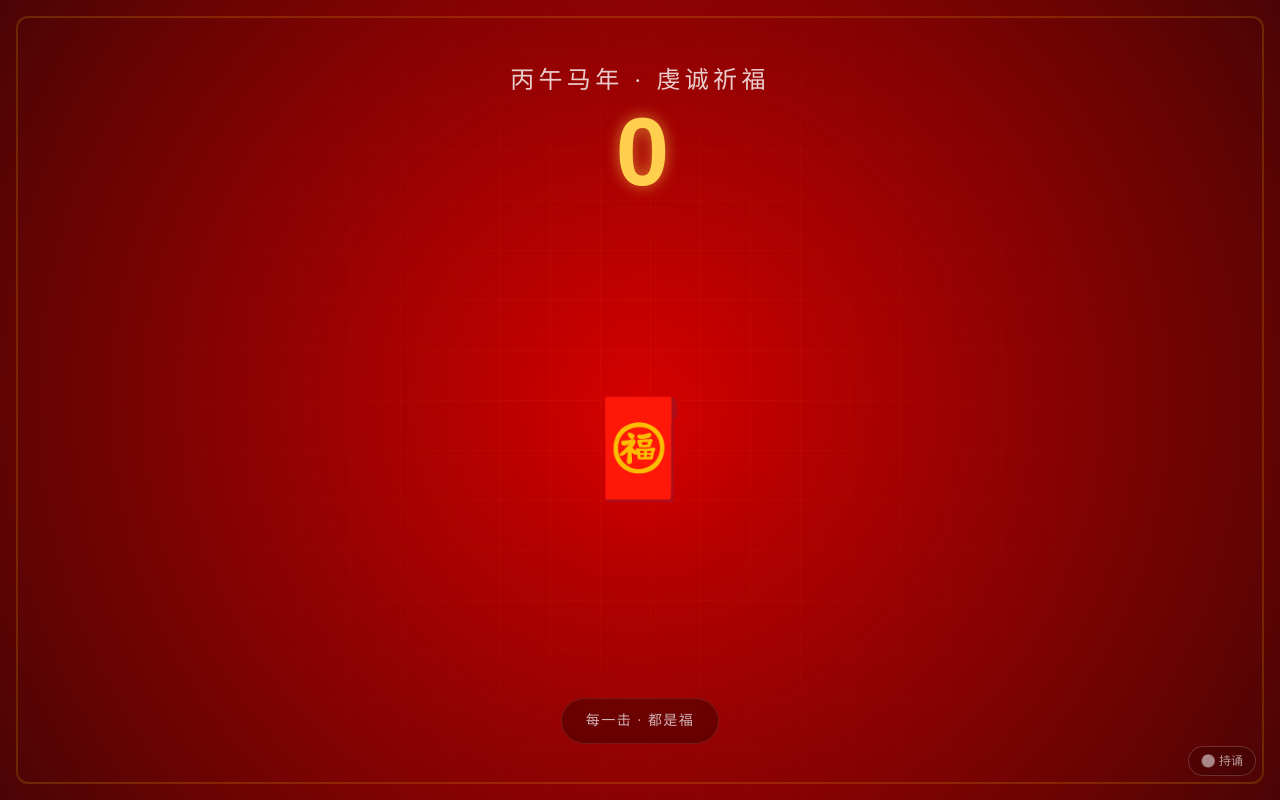
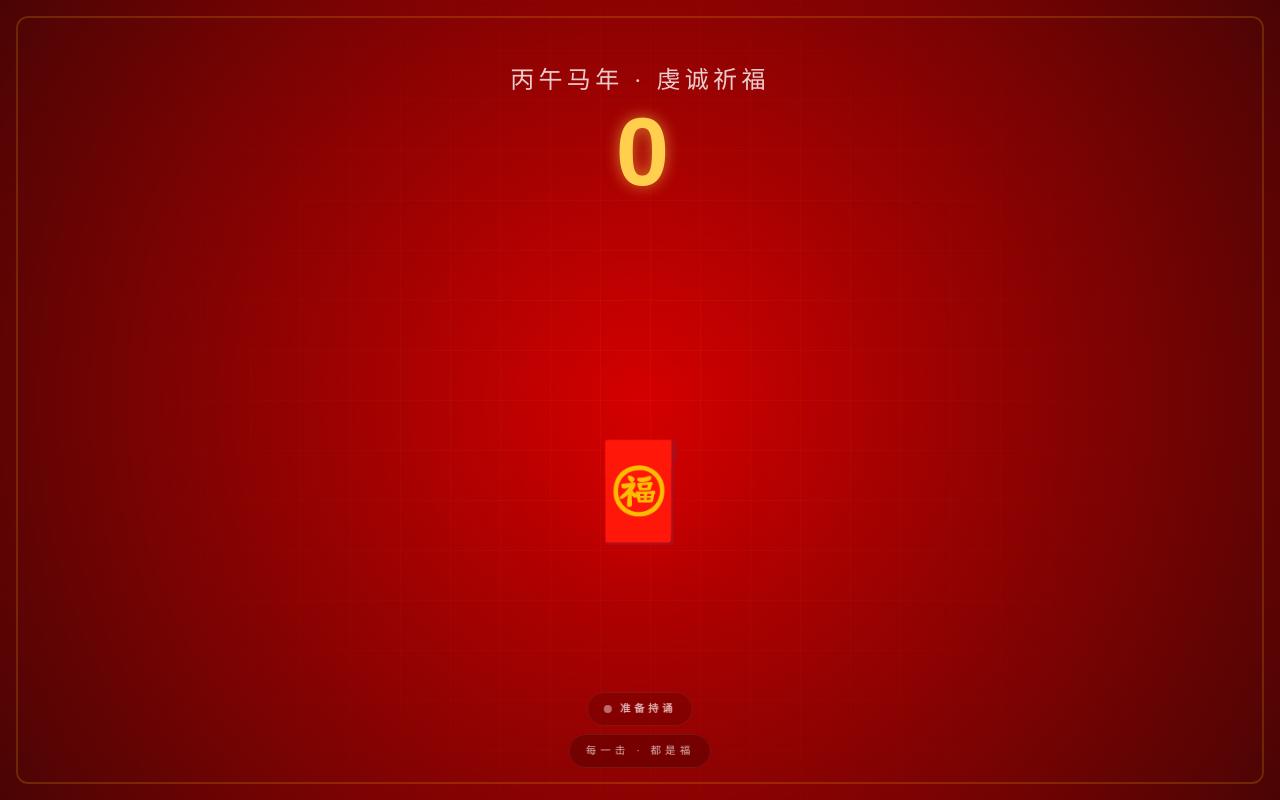
Before and after one commit to coolyofi/2026LNY, a Next.js app: page / in a window 1280 px wide. Built offline with nearby package versions, Linux system fonts and the light colour scheme; a web font is replaced by a local one.

Commit message:
Update display time for non-important milestones and enhance auto-click button layout

```diff
--- a/app/components/Blessing/BlessingPopup.tsx
+++ b/app/components/Blessing/BlessingPopup.tsx
@@ -56,8 +56,8 @@ export default function BlessingPopup() {
       setPosition(positions[Math.floor(Math.random() * positions.length)])
     }
 
-    // 重要里程碑显示4秒，非重要里程碑显示3秒
-    const displayTime = important ? 4000 : 3000
+    // 重要里程碑显示4秒，非重要里程碑显示5秒
+    const displayTime = important ? 4000 : 5000
     const t = setTimeout(() => setVisible(false), displayTime)
     return () => clearTimeout(t)
   }, [count])
--- a/app/page.tsx
+++ b/app/page.tsx
@@ -244,17 +244,9 @@ export default function Home() {
         )}
       </div>
 
-      {/* Footer */}
-      <div className="mb-10 text-center z-10">
-        <div className="px-4 md:px-6 py-2 md:py-3 bg-black/30 backdrop-blur-md rounded-full border border-white/10">
-          <p className="text-xs md:text-sm tracking-widest opacity-70" style={{ fontFamily: "'STKaiti', 'KaiTi', serif" }}>
-            每一击 · 都是福
-          </p>
-        </div>
-      </div>
-
-      {/* 自动点击按钮 - 右下角 */}
-      <motion.div className="fixed bottom-6 right-6 z-40 group">
+      {/* 自动点击按钮 */}
+        <motion.div className="fixed bottom-8 left-1/2 -translate-x-1/2 z-40 flex flex-col items-center gap-2 text-center pointer-events-none">
+          <div className="relative pointer-events-auto flex flex-col items-center gap-2">
           <motion.button
             onClick={() => setIsAutoClicking(!isAutoClicking)}
             onMouseEnter={() => setShowTooltip(true)}
@@ -263,9 +255,15 @@ export default function Home() {
               backgroundColor: isAutoClicking ? 'rgba(212, 0, 0, 0.4)' : 'rgba(0, 0, 0, 0.2)',
               boxShadow: isAutoClicking ? '0 0 15px rgba(212, 0, 0, 0.6)' : 'none'
             }}
-          className="px-3 py-1.5 text-xs rounded-full border border-white/30 transition-all hover:border-white/50 opacity-60 hover:opacity-100 z-40"
+            className="flex items-center gap-2 px-4 py-2 text-xs font-semibold tracking-[0.3em] rounded-full border border-white/10 bg-black/30 backdrop-blur-md transition-all opacity-70"
           >
-          {isAutoClicking ? '🔴 持诵中' : '⚪ 持诵'}
+            <span
+              aria-hidden
+              className={`w-2 h-2 rounded-full transition-colors ${isAutoClicking ? 'bg-emerald-400' : 'bg-white/60'}`}
+            ></span>
+            <span className="text-[0.65rem] uppercase">
+              {isAutoClicking ? '正在持诵' : '准备持诵'}
+            </span>
           </motion.button>
 
           {/* 提示框 */}
@@ -276,7 +274,7 @@ export default function Home() {
                 animate={{ opacity: 1, y: 0 }}
                 exit={{ opacity: 0, y: 10 }}
                 transition={{ duration: 0.2 }}
-              className="absolute bottom-full right-0 mb-2 px-4 py-3 bg-red-900/90 text-white text-xs rounded border border-red-400/50 pointer-events-none whitespace-nowrap"
+                className="absolute bottom-full left-1/2 -translate-x-1/2 mb-2 px-4 py-3 bg-red-900/90 text-white text-xs rounded border border-red-400/50 pointer-events-none whitespace-nowrap"
                 style={{ fontFamily: "'STKaiti', 'KaiTi', serif" }}
               >
                 <div className="font-semibold">一心持诵</div>
@@ -284,6 +282,14 @@ export default function Home() {
               </motion.div>
             )}
           </AnimatePresence>
+
+          <div
+            className="px-4 py-2 bg-black/30 backdrop-blur-md rounded-full border border-white/10 whitespace-nowrap text-[0.65rem] tracking-[0.4em] opacity-70"
+            style={{ fontFamily: "'STKaiti', 'KaiTi', serif" }}
+          >
+            每一击 · 都是福
+          </div>
+        </div>
       </motion.div>
 
     </main>
```
Lines whose indentation alone changed are shown as unchanged.
